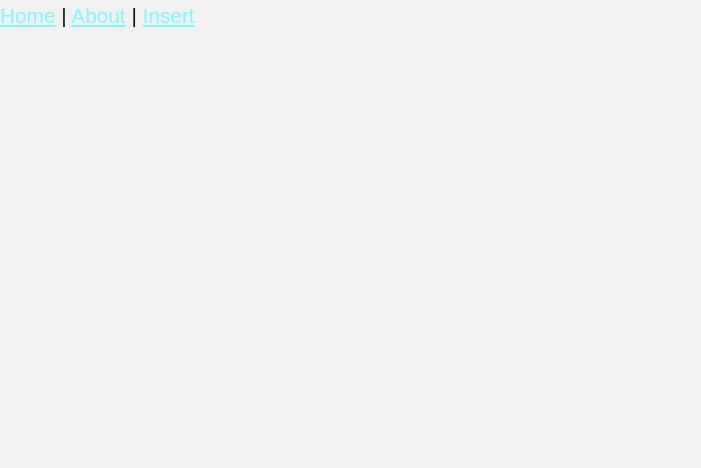
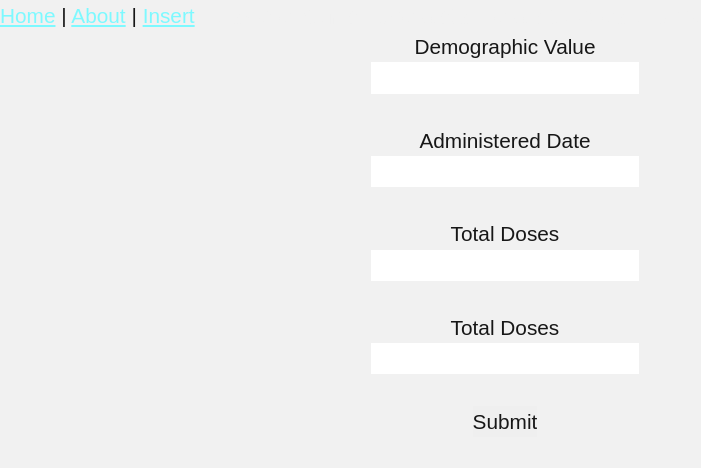
Before and after one commit to jasonchu-dev/COVID_19_SWE_prj, a Django app: page /insert/ in a window 1280 px wide. Shown: the top 468 px of the page, without its empty margins (0-701 px from the left). Run offline with Django 3.2, Linux system fonts and the light colour scheme.

Commit message:
updated insert.html for fields

```diff
--- a/codebase/repo/pages/templates/insert.html
+++ b/codebase/repo/pages/templates/insert.html
@@ -10,6 +10,29 @@
 		<link rel="stylesheet" tpye="text/css" href="{% static 'css/styles.css' %}">
 		<title>Insert</title>
 	</head>
+    <div align="center">
+    <h3>Please enter all the data fields to create a new record: </h3>
+    <form align="center" action="" method="get">
+        <label for="demographicvalue">Demographic Value</label><br>
+        <input type="text" id="demographicvalue" name="demographicvalue"><br><br>
+        <label for="administereddate">Administered Date</label><br>
+        <input type="text" id="administereddate" name="administereddate"><br><br>
+        <label for="totaldoses">Total Doses</label><br>
+        <input type="text" id="totaldoses" name="totaldoses"><br><br>
+        <label for="totaldoses">Total Doses</label><br>
+        <input type="text" id="totaldoses" name="totaldoses"><br><br>
+        <input type="submit" value="Submit">
+    </form>
+    </div>
+
+
+    <!--cumulative_total_doses,
+    pfizer_doses,cumulative_pfizer_doses,
+    moderna_doses,cumulative_moderna_doses,
+    jj_doses,cumulative_jj_doses,partially_vaccinated,
+    total_partially_vaccinated,fully_vaccinated,
+    cumulative_fully_vaccinated,at_least_one_dose,
+    cumulative_at_least_one_dose-->
 
 	<!--<form action="search" class="search-bar" method = "get">
 		<input type="search" name="search" pattern=".*\S.*" required>
@@ -17,7 +40,7 @@
 			<span>Search</span>
 		</button>
 	</form>-->
-	<h3>Here are your search results: </h3>
+
     <body>{{search}}</body>
 </html>
 {% endblock content %}
```
